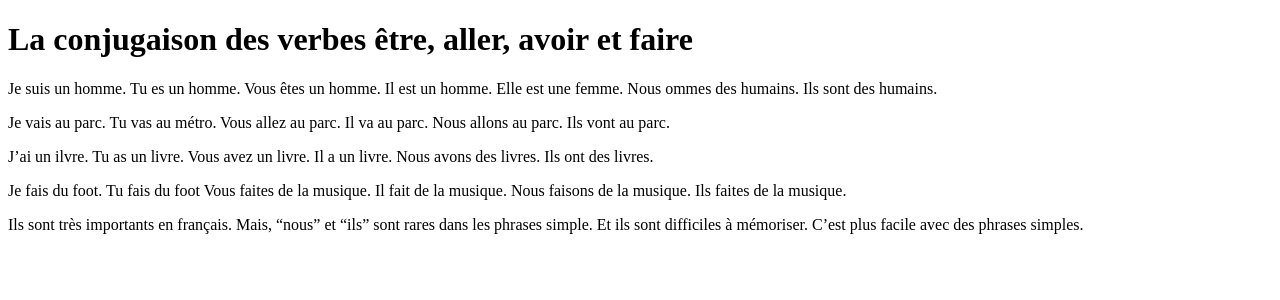
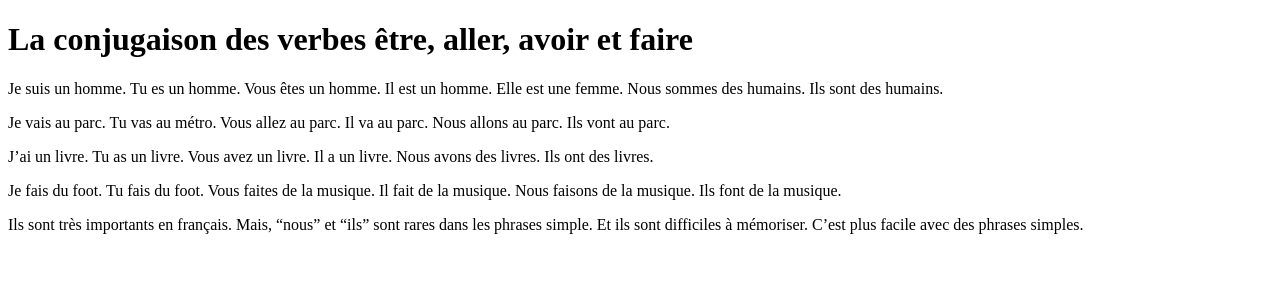
Before and after one commit to tosuke-med/language-learning-log, a Jekyll site: the page built from content/fr/logs/2026-05-08.md, in a window 1280 px wide. Shown: the top 300 px of the page. Built offline with Jekyll 4.4.1, drawn with Linux system fonts in a browser that asks for light colours; our own code applies the rules of GitHub Pages for plain Markdown files.

Commit message:
Fix typos and update tag in 2026-05-08 French log
- ommes → sommes, ilvre → livre, Ils faites → Ils font, missing period
- tags: [all] → [writing]

https://claude.ai/code/session_01DeFXYUb39r9K3h6GBwwyQ6

```diff
--- a/content/fr/logs/2026-05-08.md
+++ b/content/fr/logs/2026-05-08.md
@@ -2,14 +2,14 @@
 title: La conjugaison des verbes être, aller, avoir et faire
 date: 2026-05-08
 language: fr
-tags: [all]
+tags: [writing]
 ---
 Je suis un homme.
 Tu es un homme.
 Vous êtes un homme.
 Il est un homme.
 Elle est une femme.
-Nous ommes des humains.
+Nous sommes des humains.
 Ils sont des humains.
 
 Je vais au parc.
@@ -19,7 +19,7 @@ Il va au parc.
 Nous allons au parc.
 Ils vont au parc.
 
-J'ai un ilvre.
+J'ai un livre.
 Tu as un livre.
 Vous avez un livre.
 Il a un livre.
@@ -27,10 +27,10 @@ Nous avons des livres.
 Ils ont des livres.
 
 Je fais du foot.
-Tu fais du foot
+Tu fais du foot.
 Vous faites de la musique.
 Il fait de la musique.
 Nous faisons de la musique.
-Ils faites de la musique.
+Ils font de la musique.
 
 Ils sont très importants en français. Mais, "nous" et "ils" sont rares dans les phrases simple. Et ils sont difficiles à mémoriser. C'est plus facile avec des phrases simples.
```
